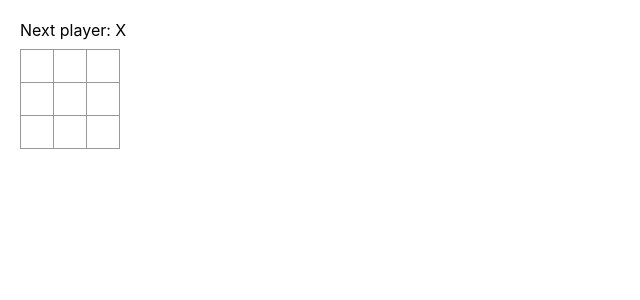
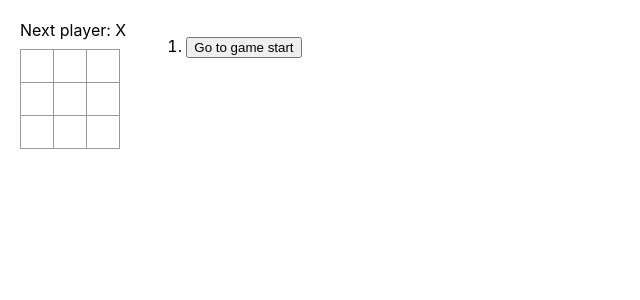
Before and after one commit to kyavichev/ReactTypeScript, a React (Create React App) app in the folder tic-tac-toe/: page / in a window 1280 px wide. Shown: the top 300 px of the page, without its empty margins (0-640 px from the left). Built offline with nearby package versions, Linux system fonts and the light colour scheme.

Commit message:
History added

```diff
--- a/tic-tac-toe/src/App.tsx
+++ b/tic-tac-toe/src/App.tsx
@@ -1,12 +1,12 @@
 import React from 'react';
 import './App.css';
-import Board from './Board';
+import Game from './Game';
 
 
 function App() {
   return (
     <>
-      <Board />
+      <Game />
     </>
   );
 }
--- a/tic-tac-toe/src/Board.tsx
+++ b/tic-tac-toe/src/Board.tsx
@@ -2,6 +2,12 @@
 import { useState } from 'react';
 import Square from './Square';
 
+
+type BoardProps = {
+	xIsNext: boolean;
+	squares: Array<string | null>;
+	onPlay: (nextSquares: Array<string | null>) => void;
+};
 
 type BoardState = {
 	isWon: boolean;
@@ -9,11 +15,9 @@
 }
 
 
-export default function Board() {
+export default function Board({ xIsNext, squares, onPlay } : BoardProps) {
 
 	const [boardState, setBoardState] = useState<BoardState>({isWon: false, winner: null});
-    const [xIsNext, setXIsNext] = useState<boolean>(true);
-    const [squares, setSquares] = useState<Array<string | null>>(Array(9).fill(null));
 
 	function calculateWinner(squares : Array<string | null>) {
 		const lines = [
@@ -60,10 +64,12 @@
 
 		const nextSquares = squares.slice();
 		nextSquares[i] = xIsNext ? "X" : "O";
-        setSquares(nextSquares);
-        setXIsNext(!xIsNext);
+		// setSquares(nextSquares);
+		// setXIsNext(!xIsNext);
 
 		updateGameState(squares);
+
+		onPlay(nextSquares);
 	}
 
 	updateGameState(squares);
--- /dev/null
+++ b/tic-tac-toe/src/Game.tsx
@@ -0,0 +1,52 @@
+
+import React from 'react';
+import { useState } from 'react';
+import Board from './Board';
+
+
+export default function Game() {
+
+	const [history, setHistory] = useState<Array<Array<string | null>>>([Array(9).fill(null)]);
+	const [currentMove, setCurrentMove] = useState<number>(0);
+
+	const xIsNext = currentMove % 2 === 0;
+	const currentSquares = history[currentMove];
+
+	function handlePlay(nextSquares : Array<string | null>) {
+		const nextHistory = [...history.slice(0, currentMove + 1), nextSquares];
+		setHistory(nextHistory);
+		setCurrentMove(nextHistory.length - 1);
+	}
+
+	function jumpTo(nextMove : number) {
+		setCurrentMove(nextMove);
+	}
+
+	const moves = history.map((squares, move) => {
+
+		let description;
+		if (move > 0) {
+			description = 'Go to move #' + move;
+		} else {
+			description = 'Go to game start';
+		}
+		return (
+			<li key={move}>
+				<button onClick={() => jumpTo(move)}>{description}</button>
+			</li>
+		);
+	});
+
+	return (
+    	<>
+		    <div className="game">
+				<div className="game-board">
+					<Board xIsNext={xIsNext} squares={currentSquares} onPlay={handlePlay} />
+				</div>
+				<div className="game-info">
+					<ol>{moves}</ol>
+				</div>
+			</div>
+		</>
+	);
+}
```
Lines whose indentation alone changed are shown as unchanged.
